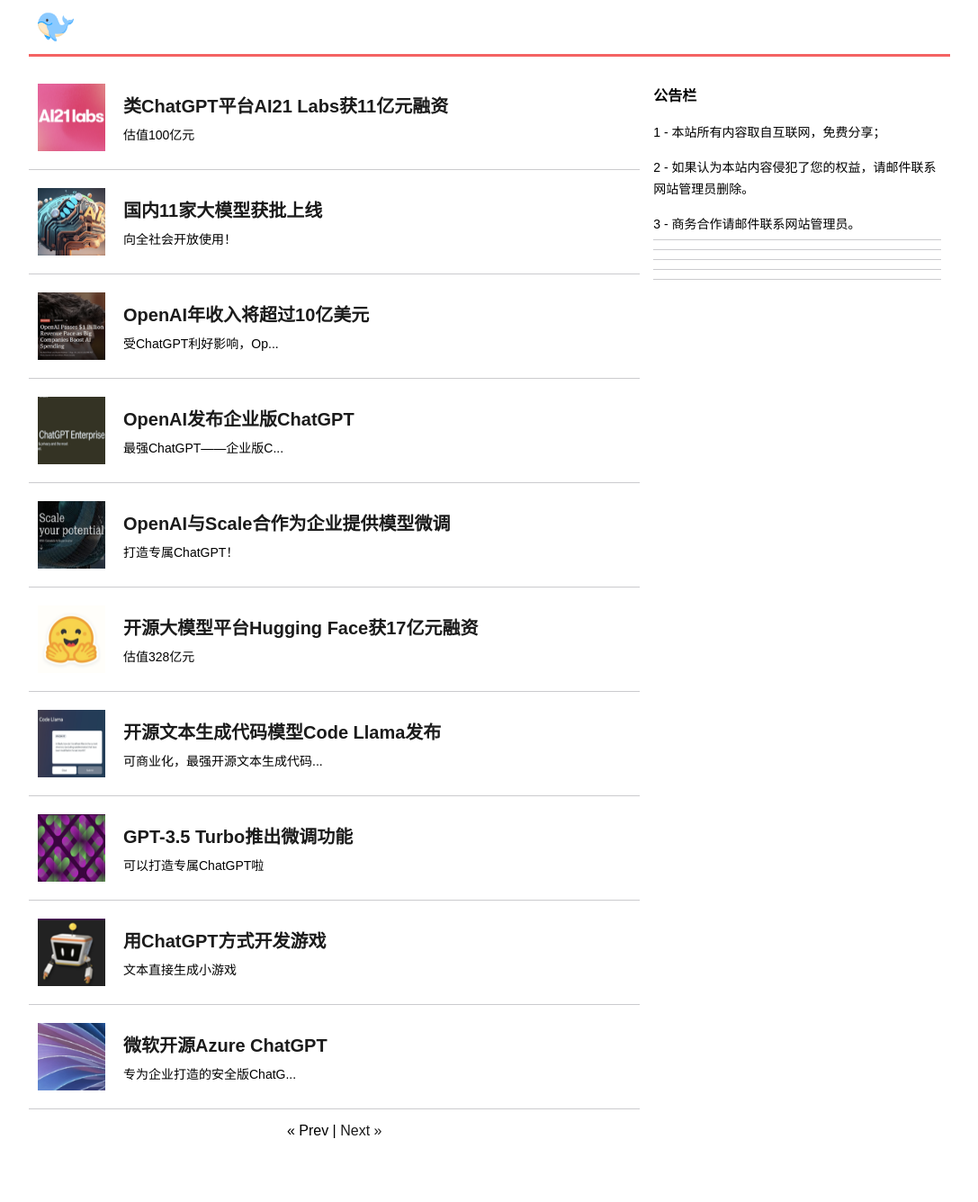
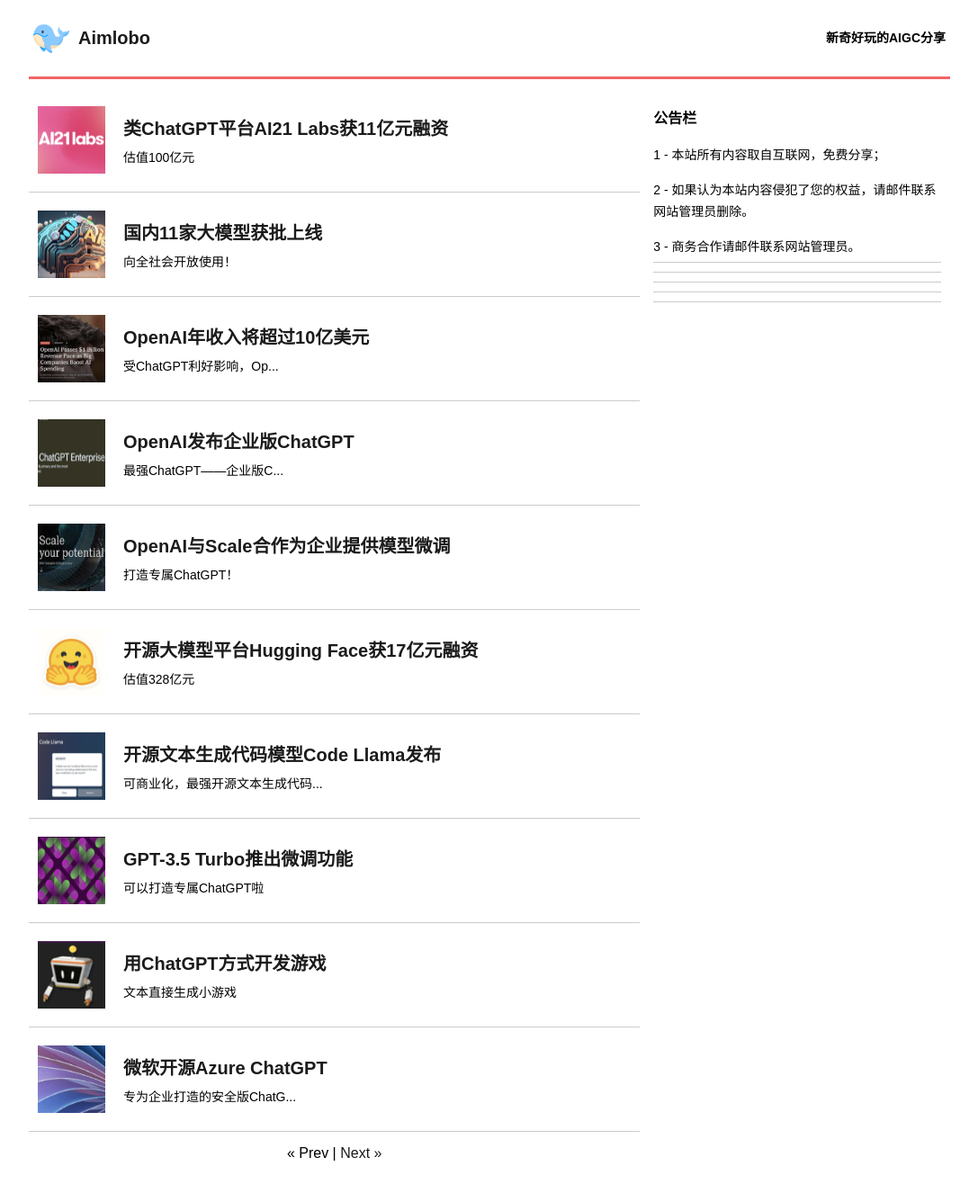
Before and after one commit to shakaflee/shakaflee.github.io, a Jekyll site: the page built from docs/index.html, in a window 1280 px wide. Shown: the whole page at 90% size, without its empty margins (96-1183 px from the left). Built offline with Jekyll 4.4.1, drawn with Linux system fonts in a browser that asks for light colours; the list of posts is cut into pages by our own code; before the commit the page ends 1311 px from its top, so only the background shows below that.

Commit message:
update header,add adsense code block

```diff
--- a/docs/_config.yml
+++ b/docs/_config.yml
@@ -1,4 +1,4 @@
-title: mofunaigc # 网站的标题，自己改
+title: Aimlobo # 网站的标题，自己改
 description: >- # 网站的描述内容，自己改下边的内容，注意这里开头是有空格的，不能忽略。
   免费分享新奇好玩的AIGC相关的资讯。
 markdown: kramdown # 网站使用的markdown解析器
--- /dev/null
+++ b/docs/_includes/header.html
@@ -0,0 +1,21 @@
+<header>
+
+  <div class="logo">
+    <div class="logo-img">
+      <a href="/" class="logo-link">
+        <img src="/assets/images/logo.png" alt="Logo" class="logo-img">
+      </a>
+    </div>
+
+    <div class="logo-text">
+      <a href="/" class="logo-link">
+        <p>Aimlobo</p>
+      </a>
+    </div>
+  </div>
+
+  <div class="slogan">
+    <p>新奇好玩的AIGC分享</p>
+  </div>
+
+</header>
--- a/docs/_includes/navigation.html
+++ /dev/null
@@ -1,7 +0,0 @@
-<nav>
-  <div class="nav-items">
-    <a href="/" class="logo-link">
-      <img src="/assets/images/logo.png" alt="Logo" class="logo-img">
-  </a>
-  </div>
-</nav>
--- a/docs/_layouts/default.html
+++ b/docs/_layouts/default.html
@@ -7,9 +7,7 @@
 
   <body>
 
-
-
-    {% include navigation.html %}
+    {% include header.html %}
 
     <main>
 
--- a/docs/assets/css/styles.css
+++ b/docs/assets/css/styles.css
@@ -66,27 +66,39 @@
   margin: 10px 0;
 }
 
+
 header {
-  padding: 10px;
+  display: flex;
+  justify-content:space-between;
+  align-items:center;
+  padding: 5px;
+  border-bottom: #f46363 solid 3px;
+}
+
+.logo {
+  display: flex;
+  justify-content: flex-start;
+  align-items:center;
+}
+
+.logo-link {
+  display: flex;
+  align-items: center;
 }
 
 .logo-img {
-  display: flex;
-  justify-content: flex-start;
+  margin-right: 5px;
   height: 40px;
 }
 
-nav {
-  display: flex;
-  justify-content: flex-start;
-  align-items: center;
-  padding: 10px;
-  border-bottom: #f46363 solid 3px;
+.logo-text {
+  font-weight: bold;
+  font-size: var(--primary-font-size);
 }
 
-
-a.nav-item {
-  margin-right: 30px;
+.slogan {
+  font-size: var(--fifth-font-size);
+  font-weight: bold;
 }
 
 
--- a/docs/index.html
+++ b/docs/index.html
@@ -1,6 +1,6 @@
 ---
 layout: default
-title: Home
+title: 新奇好玩的AIGC分享
 description: 免费分享新奇好玩的AIGC相关的资讯。
 ---
 
```
